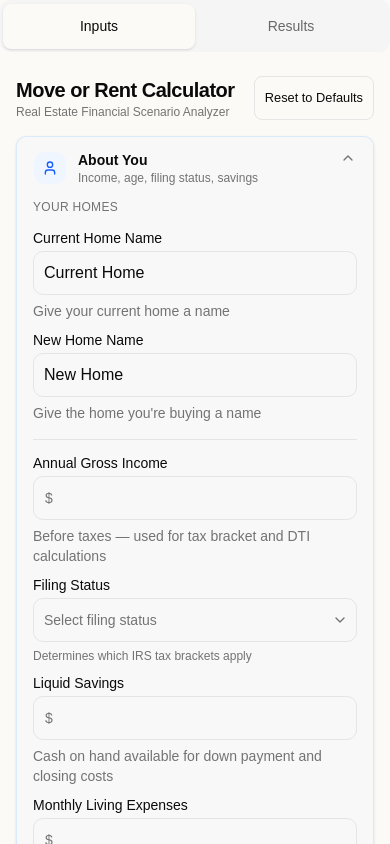
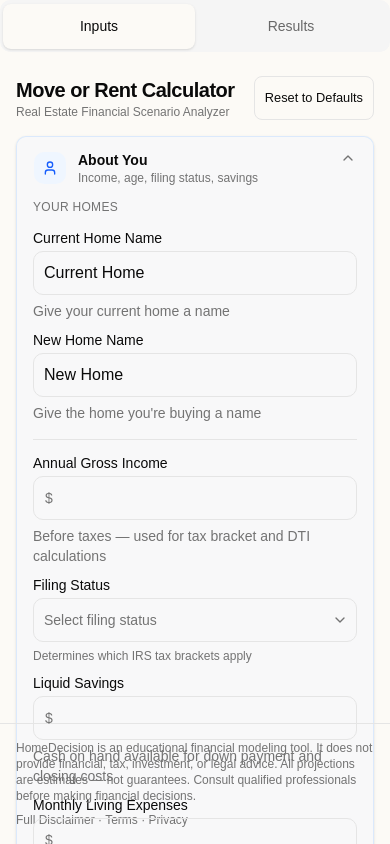
Before and after one commit to rdowacter/move-or-rent-calculator, a React (Vite) app: page / in a window 390 px wide. Shown: the top 844 px of the page. Built offline with nearby package versions, Linux system fonts and the light colour scheme.

Commit message:
feat: integrate Footer into DesktopLayout and MobileLayout
Co-Authored-By: Claude Opus 4.6 (1M context) <noreply@anthropic.com>

```diff
--- a/src/components/DesktopLayout.tsx
+++ b/src/components/DesktopLayout.tsx
@@ -2,6 +2,7 @@ import { useState } from "react"
 import type { ReactNode } from "react"
 import { PanelLeftClose, PanelLeftOpen } from "lucide-react"
 import { Button } from "@/components/ui/button"
+import { Footer } from "@/components/Footer"
 
 interface DesktopLayoutProps {
   /** The input panel content (left column, ~40% width) */
@@ -22,7 +23,8 @@ export function DesktopLayout({ inputs, results }: DesktopLayoutProps) {
   const [collapsed, setCollapsed] = useState(false)
 
   return (
-    <div className="flex h-screen">
+    <div className="flex flex-col h-screen">
+      <div className="flex flex-1 min-h-0">
         {/* Inputs column — collapses to 48px, expands to 40% */}
         <div
           className="flex-shrink-0 border-r border-border transition-all duration-300"
@@ -62,5 +64,8 @@ export function DesktopLayout({ inputs, results }: DesktopLayoutProps) {
           {results}
         </div>
       </div>
+
+      <Footer />
+    </div>
   )
 }
--- a/src/components/MobileLayout.tsx
+++ b/src/components/MobileLayout.tsx
@@ -1,6 +1,7 @@
 import { useState, useCallback, type ReactNode } from "react"
 import { Tabs, TabsContent, TabsList, TabsTrigger } from "@/components/ui/tabs"
 import { MobileTabProvider } from "@/components/MobileTabContext"
+import { Footer } from "@/components/Footer"
 
 interface MobileLayoutProps {
   /** The input panel content */
@@ -24,18 +25,24 @@ export function MobileLayout({ inputs, results }: MobileLayoutProps) {
 
   return (
     <MobileTabProvider value={switchToInputs}>
-      <Tabs value={activeTab} onValueChange={setActiveTab} className="w-full">
+      <div className="flex flex-col h-screen">
+        <div className="flex-1 min-h-0 flex flex-col">
+          <Tabs value={activeTab} onValueChange={setActiveTab} className="w-full flex-1 flex flex-col">
             <TabsList className="w-full">
               <TabsTrigger value="inputs">Inputs</TabsTrigger>
               <TabsTrigger value="results">Results</TabsTrigger>
             </TabsList>
-        <TabsContent value="inputs" className="p-4">
+            <TabsContent value="inputs" className="p-4 overflow-y-auto">
               {inputs}
             </TabsContent>
-        <TabsContent value="results" className="p-4">
+            <TabsContent value="results" className="p-4 overflow-y-auto">
               {results}
             </TabsContent>
           </Tabs>
+        </div>
+
+        <Footer />
+      </div>
     </MobileTabProvider>
   )
 }
```
Also changed, not shown: 1 other file (tests, documents, lock files or other folders). Lines whose indentation alone changed are shown as unchanged.
